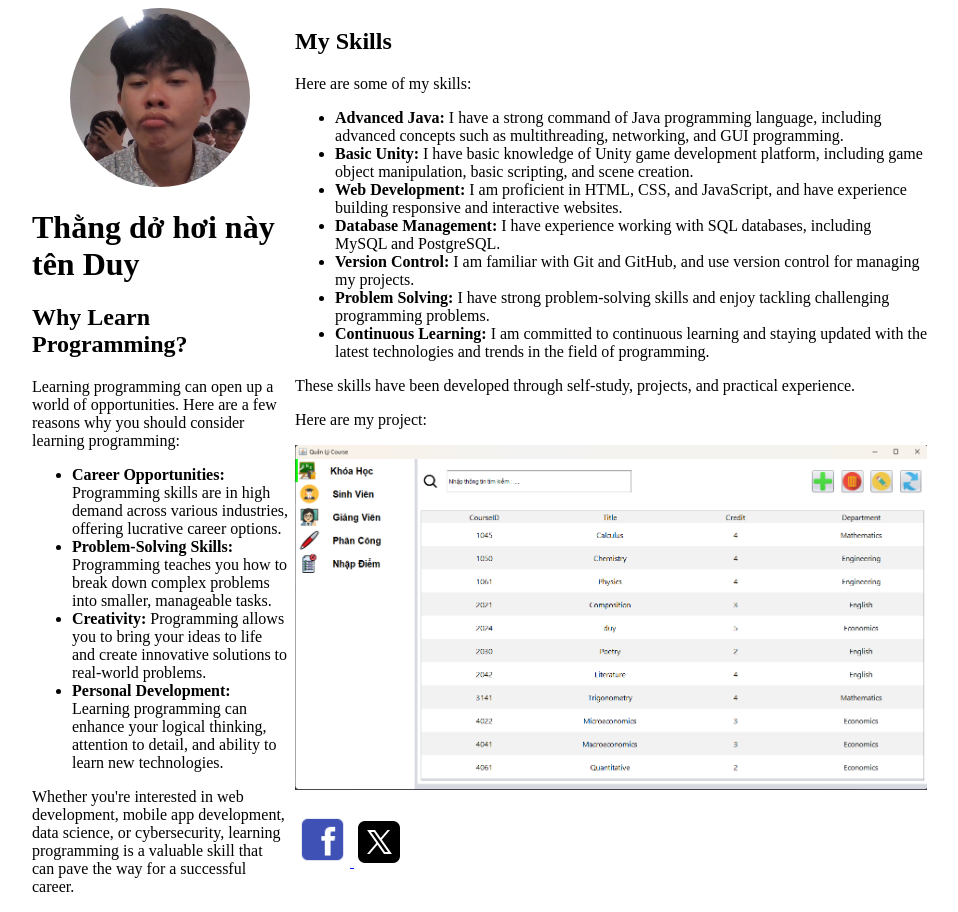
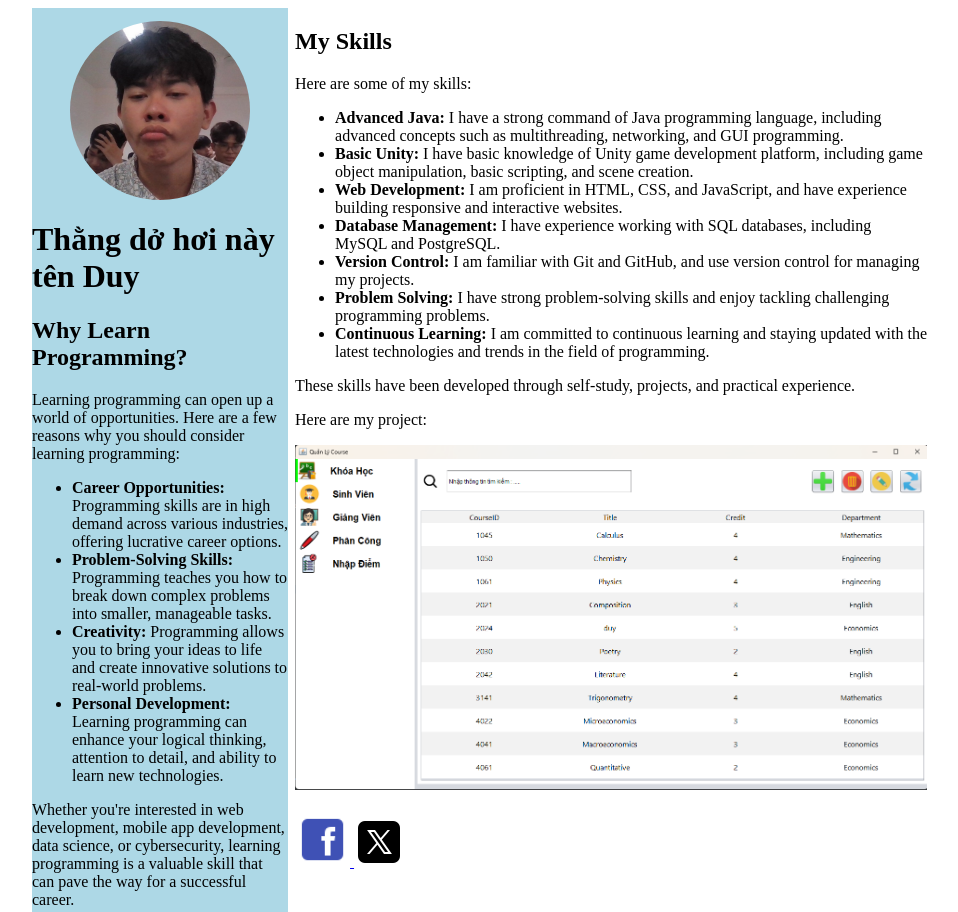
Before and after one commit to duyKhanh026/My-Portfolio, a plain HTML site: page index.html in a window 1280 px wide. Shown: the top 912 px of the page, without its empty margins (168-1126 px from the left). Drawn offline with Linux system fonts and the light colour scheme.

Commit message:
add inline-block

```diff
--- a/index.html
+++ b/index.html
@@ -10,14 +10,16 @@
         display: flex;
     }
     .div1 {
+    	display: inline-block;
         margin-left: 15%;
         position: fixed;
         width: 20%;
-        height: 900px;
         overflow: hidden; /* Chặn hình ảnh vượt ra khỏi khung div */
+        background-color: lightblue;
     }
     .div1 img {
         width: 70%;
+        margin-top: 5%;
         margin-left: 15%;
         height: auto;
         border-radius: 50%; /* Tạo khung hình tròn */
```
